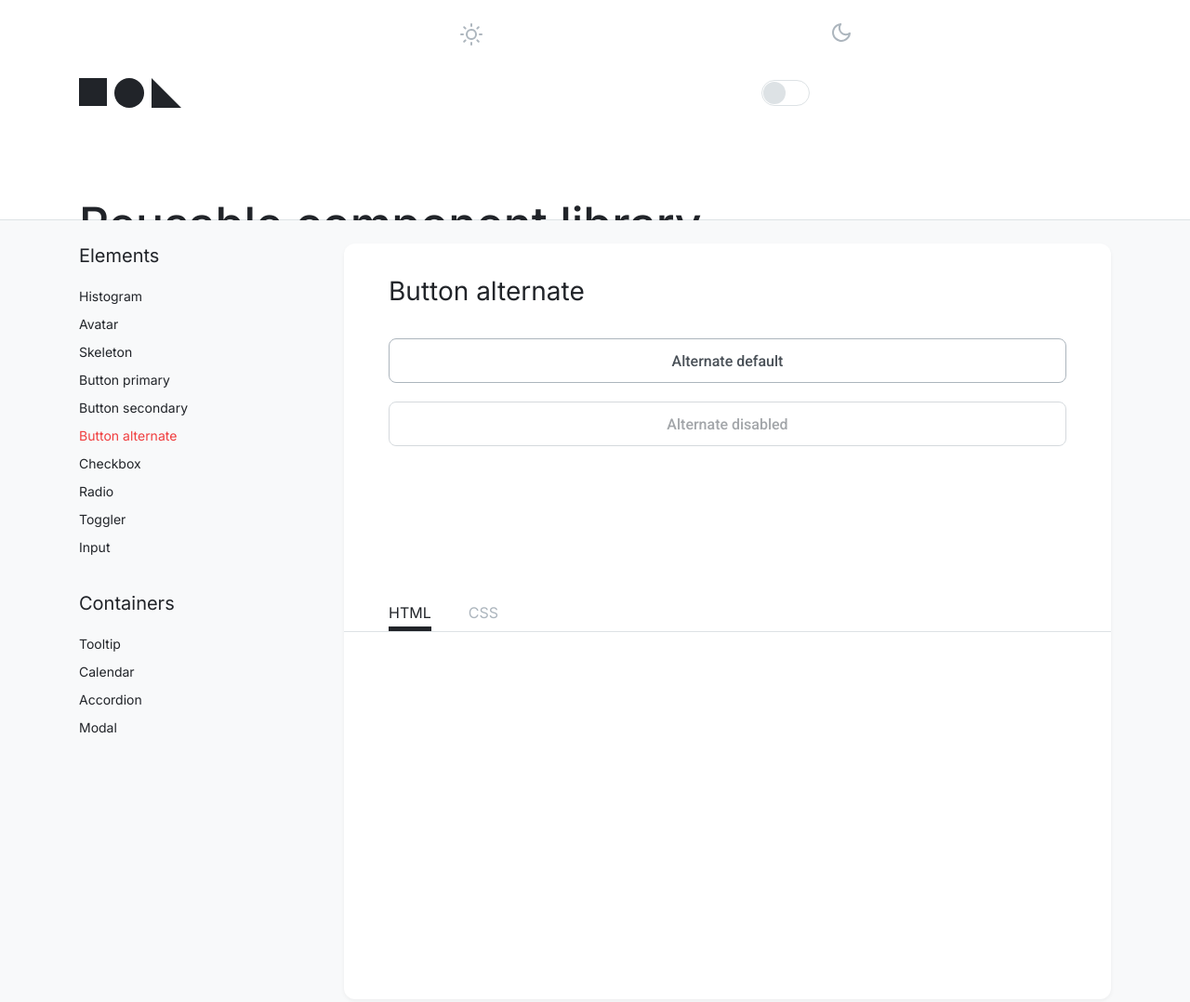
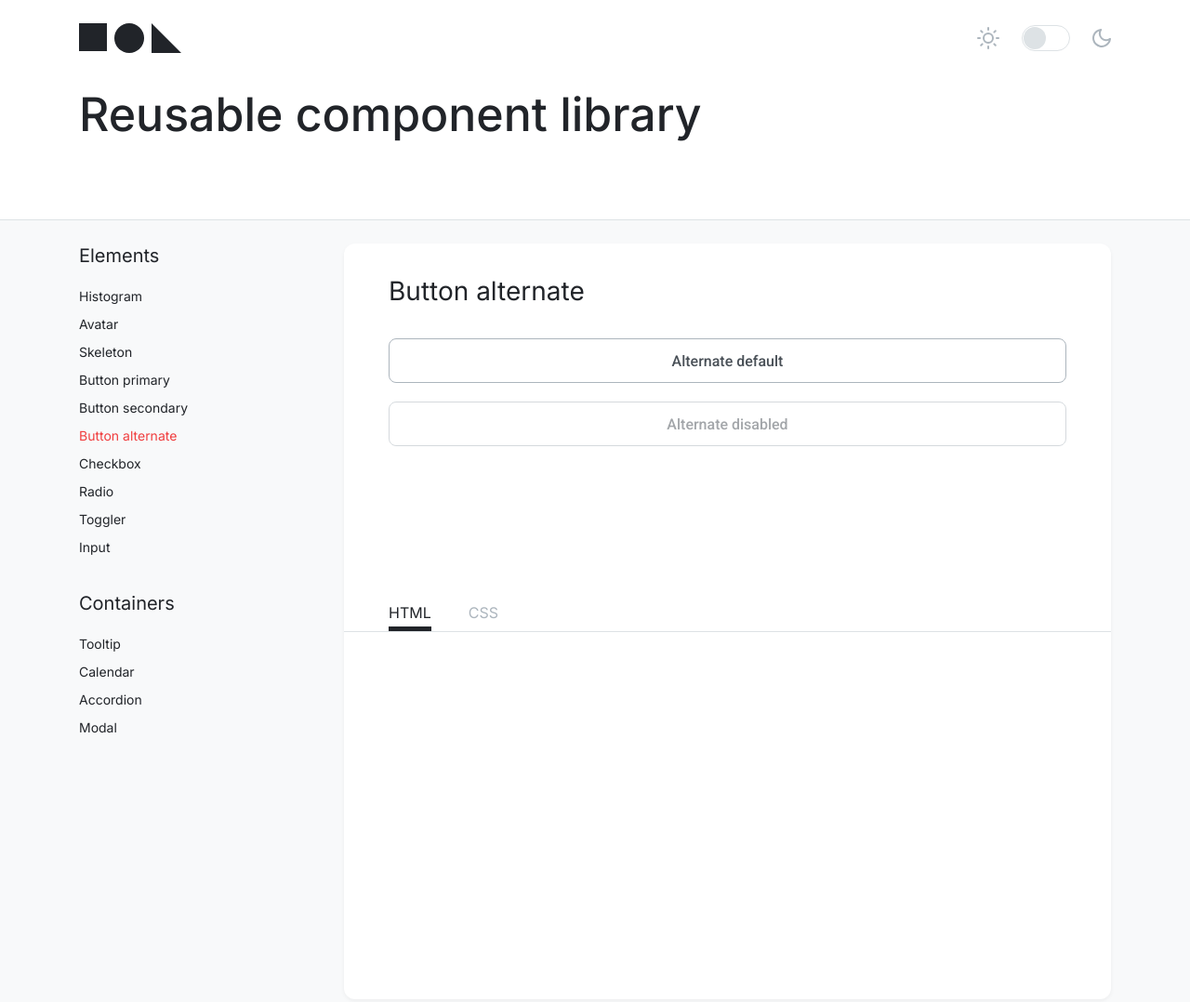
Before and after one commit to js-tasks-ru/htmlcss-20210513_al-sosunoff, a website: page pages/button-alternate-component-page.html in a window 1280 px wide. Shown: the top 1078 px of the page at 93% size. Drawn offline with Linux system fonts and the light colour scheme.

Commit message:
fix button alternate

```diff
--- a/pages/button-alternate-component-page.html
+++ b/pages/button-alternate-component-page.html
@@ -56,8 +56,10 @@
         background: #000;
       }
     </style>
-    <link rel="stylesheet" href="../components/sun/sun.css" />
-    <link rel="stylesheet" href="../components/moon/moon.css" />
+    <link
+      rel="stylesheet"
+      href="../components/toogler-change-theme/toogler-change-theme.css"
+    />
     <!-- css toggler theme -->
   </head>
   <body class="preload">
@@ -183,24 +185,34 @@
               <!-- <div class="menu__item">Contact</div> -->
 
               <div class="menu__item">
-                <svg class="sun" xmlns="http://www.w3.org/2000/svg">
+                <div class="toggler-change-theme">
+                  <svg
+                    class="toggler-change-theme__sun"
+                    xmlns="http://www.w3.org/2000/svg"
+                  >
                     <use xlink:href="../assets/svg-sprite.svg#sun"></use>
                   </svg>
-              </div>
 
-              <div class="menu__item">
-                <label id="theme-changer" class="toggler toggler_mode-dark">
+                  <label
+                    id="theme-changer"
+                    class="
+                      toggler-change-theme__toggler
+                      toggler toggler_mode-dark
+                    "
+                  >
                     <input class="toggler__input" type="checkbox" value="" />
                     <div class="toggler__state">
                       <div class="toggler__control"></div>
                     </div>
                   </label>
-              </div>
 
-              <div class="menu__item">
-                <svg class="moon" xmlns="http://www.w3.org/2000/svg">
+                  <svg
+                    class="toggler-change-theme__moon"
+                    xmlns="http://www.w3.org/2000/svg"
+                  >
                     <use xlink:href="../assets/svg-sprite.svg#moon"></use>
                   </svg>
+                </div>
               </div>
             </div>
           </div>
```
Lines whose indentation alone changed are shown as unchanged.
